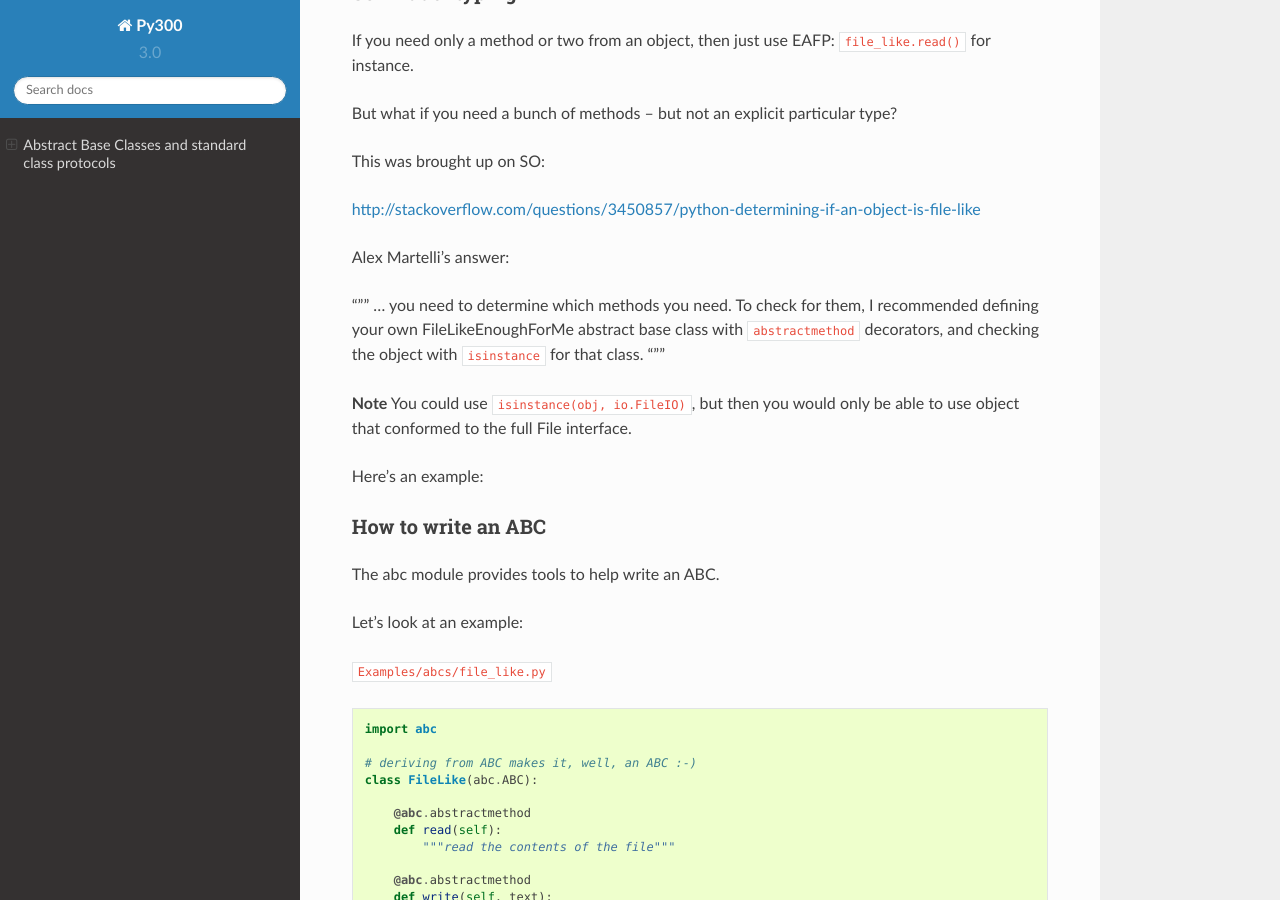
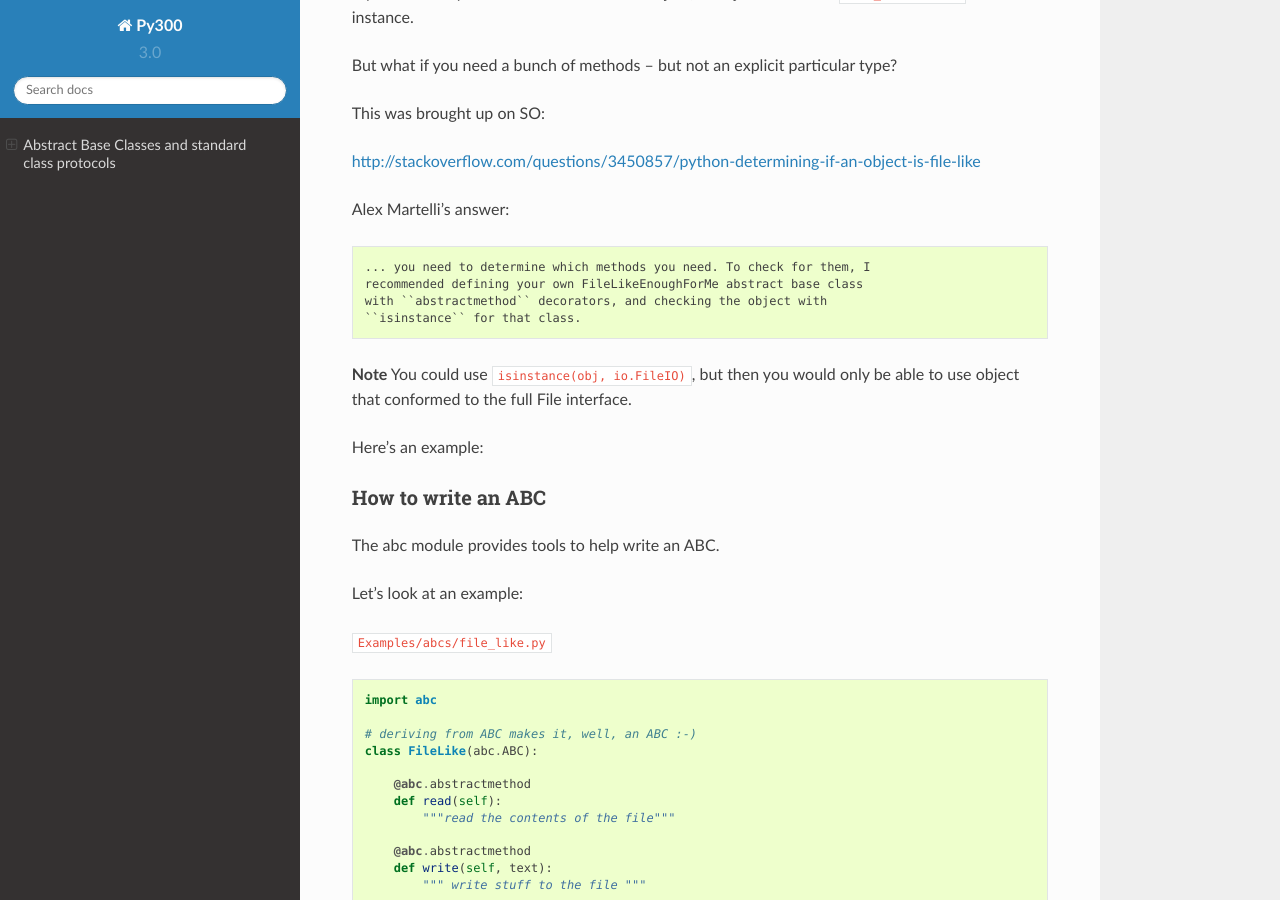
Before and after one commit to UWPCE-PythonCert/Py300, a Sphinx documentation site: the page built from source/ABCs.rst, in a window 1280 px wide and 900 px high, scrolled down 6449 px. Built offline with Sphinx 7.4.7 and the Read the Docs theme 2.0.0, drawn with Linux system fonts in a browser that asks for light colours; some of the changed text lies outside the part shown.

Commit message:
Fixed some typos in ABCs page.

```diff
--- a/source/ABCs.rst
+++ b/source/ABCs.rst
@@ -61,6 +61,7 @@
 - -like -- as in "file-like"
 - generic name -- like "sequence"
 
+
 Abstract Base Classes
 ---------------------
 
@@ -177,13 +177,13 @@
 
 Well, the function is expecting an iterable of strings that it can loop over.
 
-But a string IS an iterable of strings! It iterates over the string,
+But a string *IS* an iterable of strings! It iterates over the string,
 yielding each letter. And a letter is simply a string that happens to
 be of length-one.
 
 So plain old duck-typing and EAFP doesn't work.
 
-what about checking for a Sequence?
+What about checking for a Sequence?
 
 .. code-block:: python
 
@@ -301,6 +301,7 @@
     Set
     Sized
     ValuesView
+
 
 Creating an object that matches an interface
 ---------------------------------------------
@@ -353,14 +354,12 @@
 
 http://stackoverflow.com/questions/3450857/python-determining-if-an-object-is-file-like
 
-Alex Martelli's answer:
+Alex Martelli's answer::
 
-"""
-... you need to determine which methods you need. To check for them, I
-recommended defining your own FileLikeEnoughForMe abstract base class
-with ``abstractmethod`` decorators, and checking the object with
-``isinstance`` for that class.
-"""
+    ... you need to determine which methods you need. To check for them, I
+    recommended defining your own FileLikeEnoughForMe abstract base class
+    with ``abstractmethod`` decorators, and checking the object with
+    ``isinstance`` for that class.
 
 **Note** You could use ``isinstance(obj, io.FileIO)``, but then you
 would only be able to use object that conformed to the full File interface.
```
Also changed, not shown: other parts of source/ABCs.rst (+2 -3 lines).
